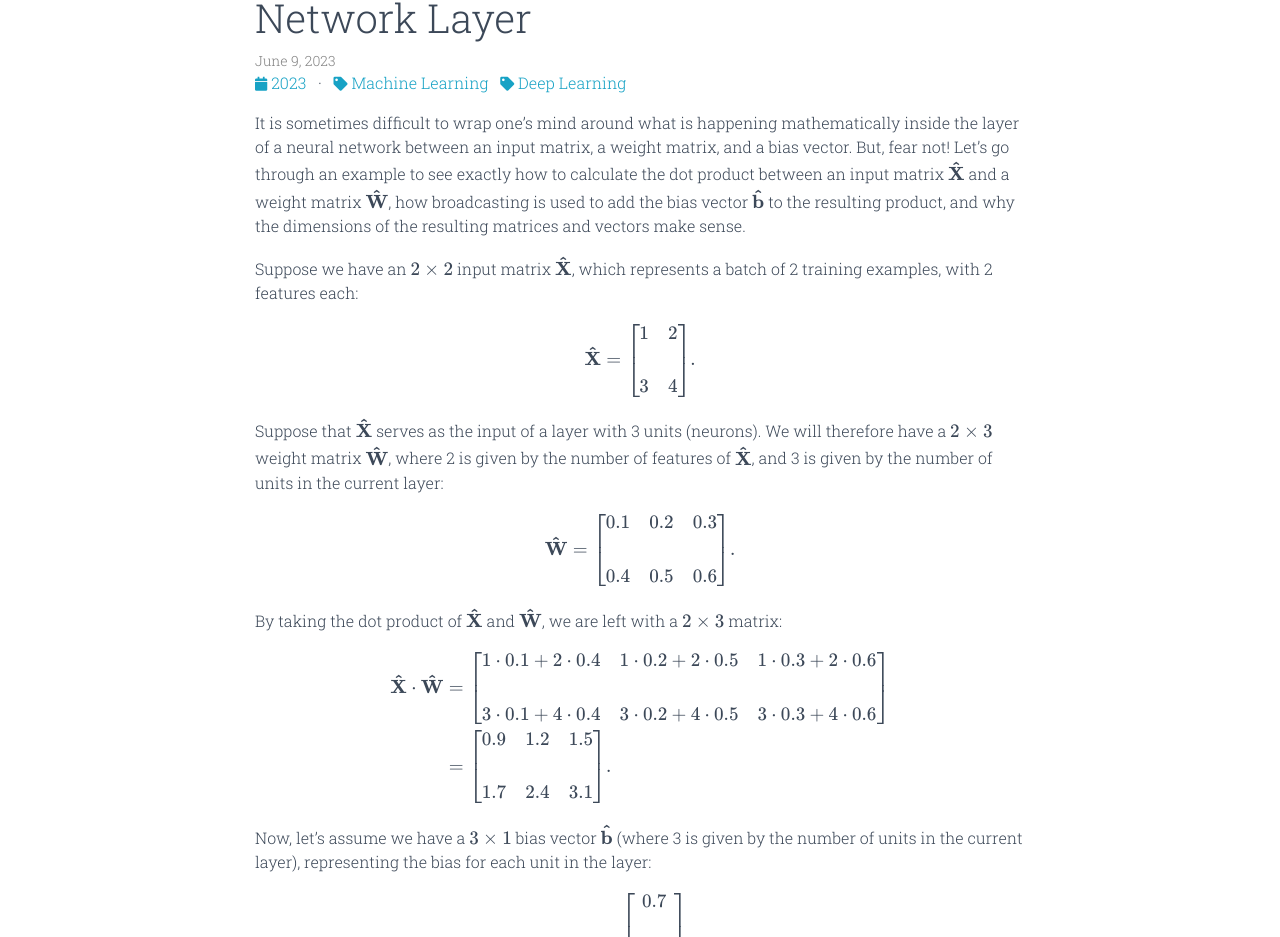
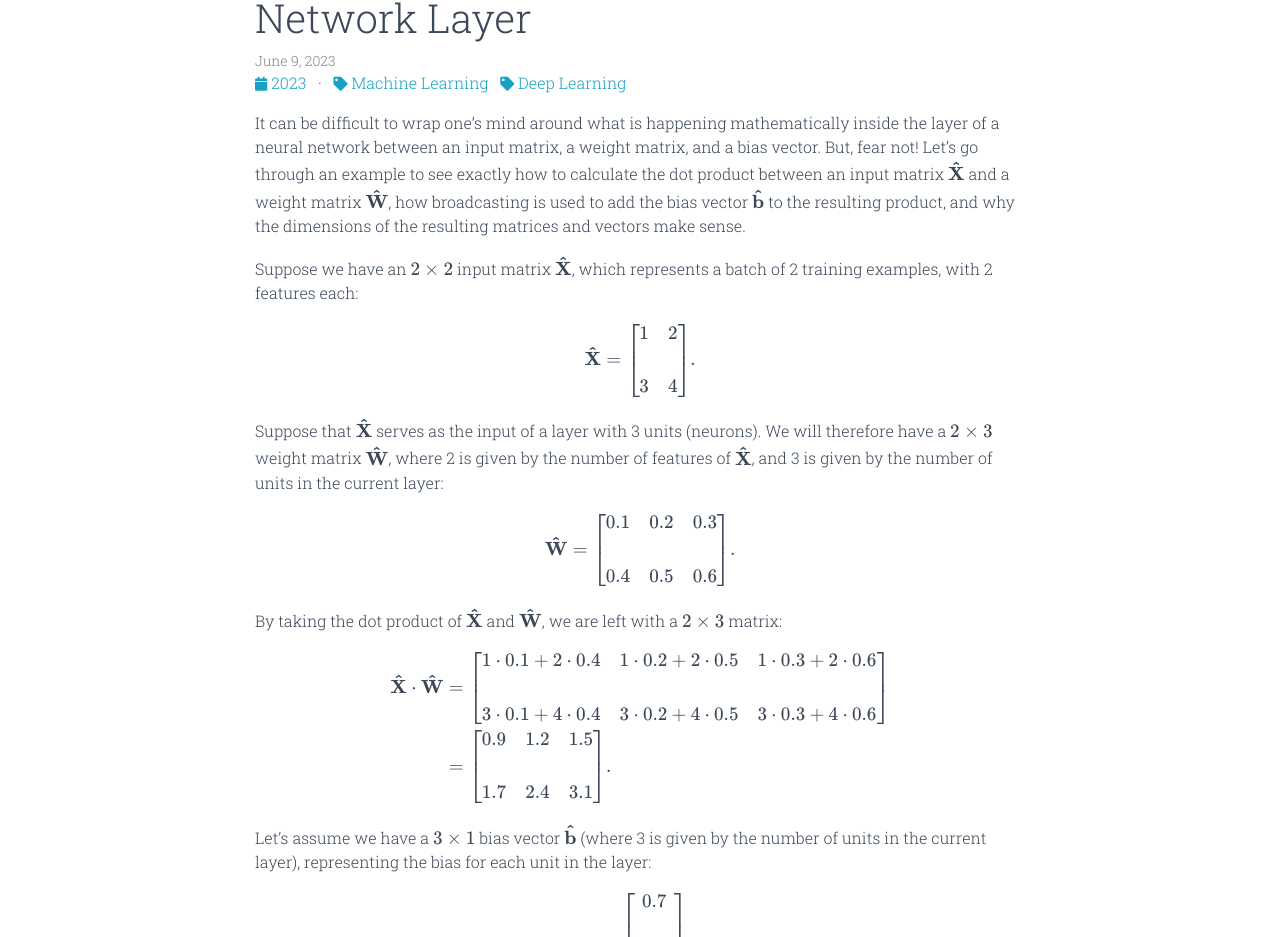
Before and after one commit to BMCARDONA/bmcardona.github.io, a Jekyll site: the page built from _posts/2023-06-09-vectors-and-matrices.md, in a window 1280 px wide and 1400 px high. Shown: the part 159-1096 px from the top of the window. Built offline with Jekyll 4.4.1, drawn with Linux system fonts in a browser that asks for light colours; comment, search, counter and statistics services are not loaded; a style sheet for code colours, icons or effects is not loaded.

Commit message:
change wording

```diff
--- a/_posts/2023-06-09-vectors-and-matrices.md
+++ b/_posts/2023-06-09-vectors-and-matrices.md
@@ -7,7 +7,7 @@ related_posts: false
 img: assets/img/neural_network.jpeg
 ---
 
-It is sometimes difficult to wrap one's mind around what is happening mathematically inside the layer of a neural network between an input matrix, a weight matrix, and a bias vector. But, fear not! Let's go through an example to see exactly how to calculate the dot product between an input matrix $$\mathbf{\hat{X}}$$ and a weight matrix $$\mathbf{\hat{W}}$$, how broadcasting is used to add the bias vector $$\mathbf{\hat{b}}$$ to the resulting product, and why the dimensions of the resulting matrices and vectors make sense.
+It can be difficult to wrap one's mind around what is happening mathematically inside the layer of a neural network between an input matrix, a weight matrix, and a bias vector. But, fear not! Let's go through an example to see exactly how to calculate the dot product between an input matrix $$\mathbf{\hat{X}}$$ and a weight matrix $$\mathbf{\hat{W}}$$, how broadcasting is used to add the bias vector $$\mathbf{\hat{b}}$$ to the resulting product, and why the dimensions of the resulting matrices and vectors make sense.
 
 Suppose we have an $$2 \times 2$$ input matrix $$\mathbf{\hat{X}}$$, which represents a batch of 2 training examples, with 2 features each:
 
@@ -42,7 +42,7 @@ $$
 \end{aligned}
 $$
 
-Now, let's assume we have a $$3 \times 1$$ bias vector $$\mathbf{\hat{b}}$$ (where 3 is given by the number of units in the current layer), representing the bias for each unit in the layer:
+Let's assume we have a $$3 \times 1$$ bias vector $$\mathbf{\hat{b}}$$ (where 3 is given by the number of units in the current layer), representing the bias for each unit in the layer:
 
 $$
 b = \begin{bmatrix}
```
